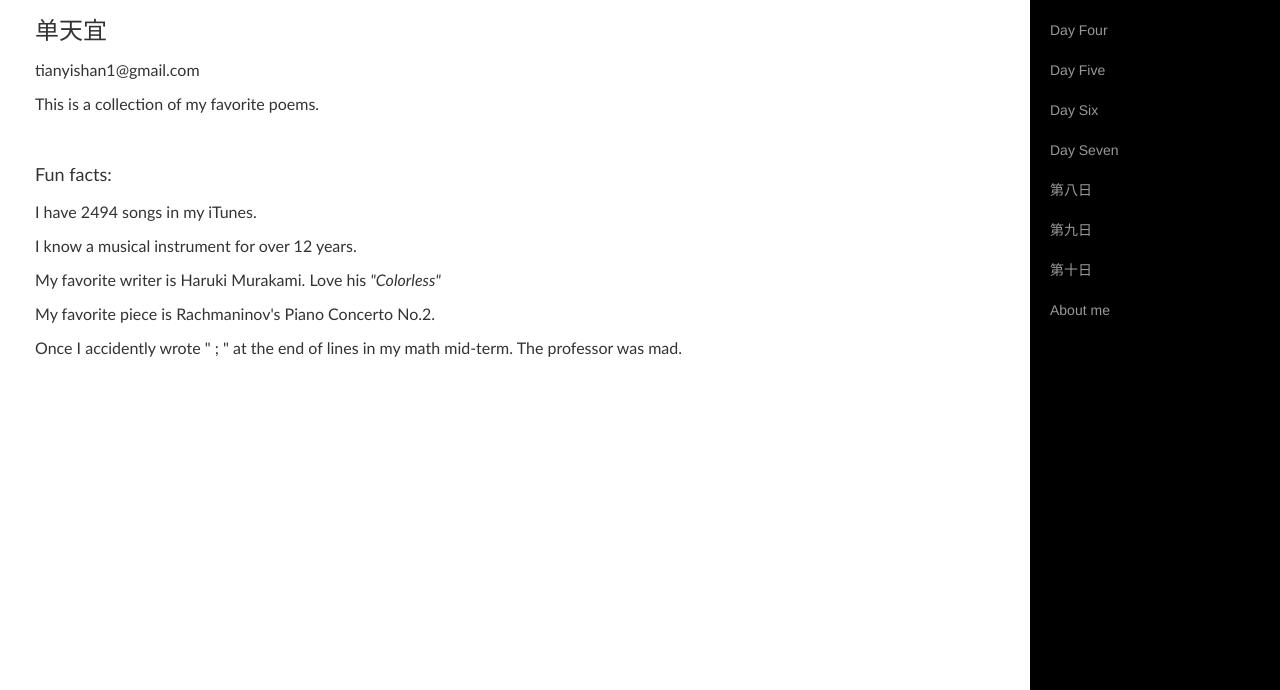
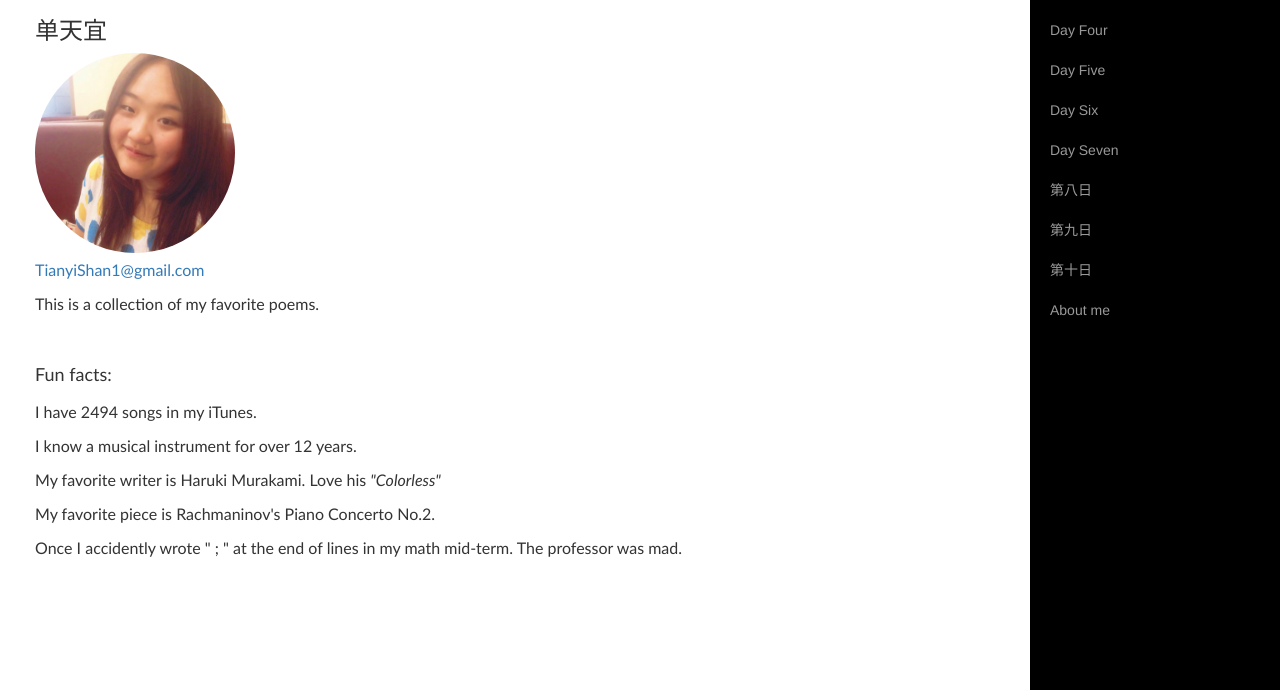
Before and after one commit to Sunshine04/Ten-poems, a plain HTML site: page index.html in a window 1280 px wide. Shown: the part 110-800 px from the top of the page. Drawn offline with Linux system fonts and the light colour scheme.

Commit message:
Img added to about me

```diff
--- a/index.html
+++ b/index.html
@@ -80,7 +80,8 @@
                     <div class="col-lg-12" style="text-align:left; font-family: Calibri; font-size: 16px" >
                         <h2>Tianyi Shan</h2>
                         <h3>单天宜</h3>
-                        tianyishan1@gmail.com<br>
+                         <img src="img/tianyi.JPG" class="img-responsive img-circle" style="height:200px;width:200px">
+                            <a href="mailto:tianyishan1@gmail.com">TianyiShan1@gmail.com</a>
                             <p>
                             This is a collection of my favorite poems.<br>
                             <br>
```
Also changed, not shown: img/tianyi.jpg (added).
